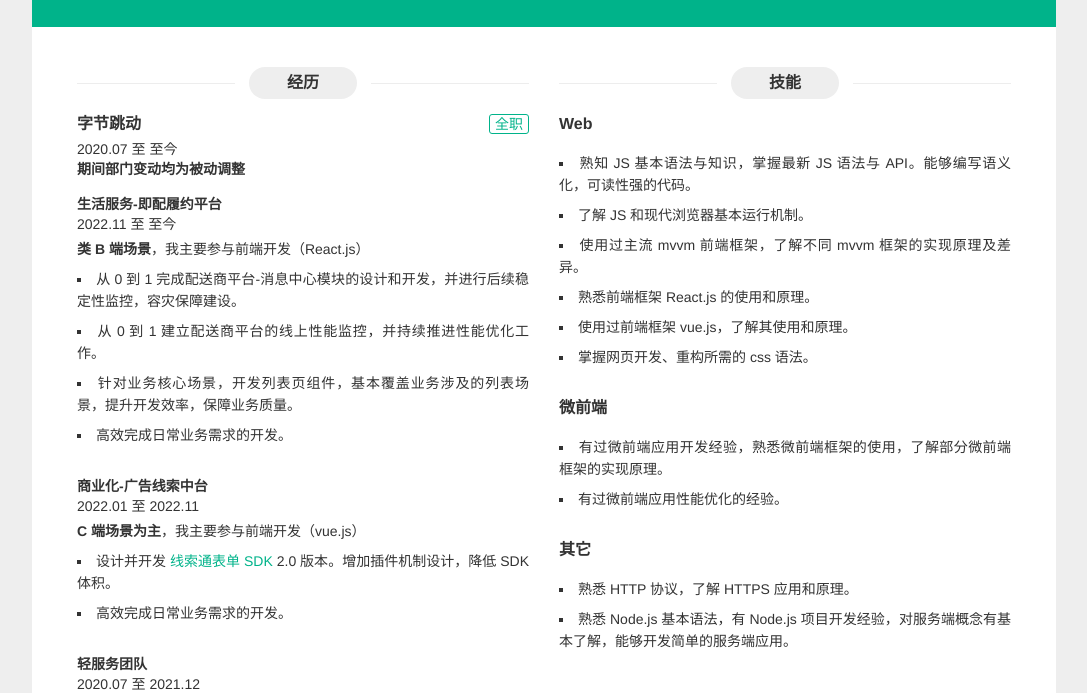
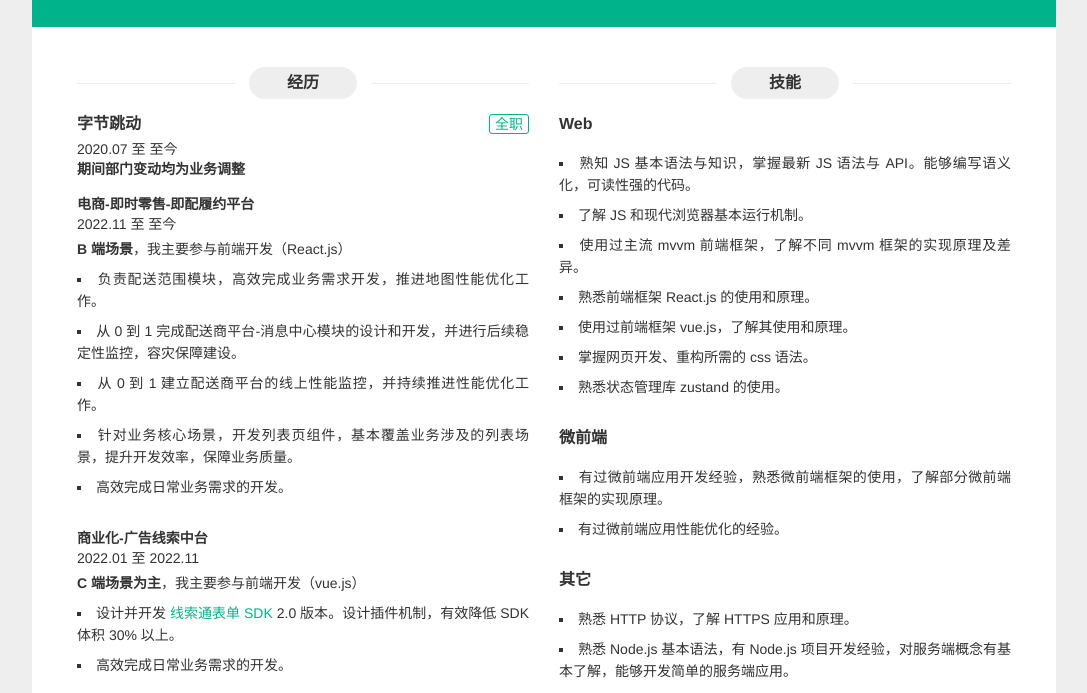
Before and after one commit to Month7/Month7.github.io, a plain HTML site: page index.html in a window 1280 px wide. Shown: the part 256-949 px from the top of the page, without its empty margins (96-1183 px from the left). Drawn offline with Linux system fonts and the light colour scheme.

Commit message:
feat: 更新简历

```diff
--- a/index.html
+++ b/index.html
@@ -91,16 +91,17 @@
             <header class="item-hd">
               <div class="item-name title">字节跳动</div>
               <span class="item-time">2020.07 至 至今</span>
-              <span class="item-time strong">期间部门变动均为被动调整</span>
+              <span class="item-time strong">期间部门变动均为业务调整</span>
               <a class="btn item-more" href="#">全职</a>
             </header>
             <header class="item-hd">
-              <h3 class="item-name"><strong>生活服务-即配履约平台</strong></h3>
+              <h3 class="item-name"><strong>电商-即时零售-即配履约平台</strong></h3>
               <span class="item-time">2022.11 至 至今</span>
             </header>
             <div class="item-bd">
-              <span class="strong">类 B 端场景</span>，我主要参与前端开发（React.js）
+              <span class="strong">B 端场景</span>，我主要参与前端开发（React.js）
               <ul class="section-content">
+                <li>负责配送范围模块，高效完成业务需求开发，推进地图性能优化工作。</li>
                 <li>从 0 到 1 完成配送商平台-消息中心模块的设计和开发，并进行后续稳定性监控，容灾保障建设。</li>
                 <li>从 0 到 1 建立配送商平台的线上性能监控，并持续推进性能优化工作。</li>
                 <li>针对业务核心场景，开发列表页组件，基本覆盖业务涉及的列表场景，提升开发效率，保障业务质量。</li>
@@ -116,7 +117,7 @@
             <div class="item-bd">
               <span class="strong">C 端场景为主</span>，我主要参与前端开发（vue.js）
               <ul class="section-content">
-                <li>设计并开发 <a href="https://www.npmjs.com/package/@clue_nidapp/form-core">线索通表单 SDK </a>2.0 版本。增加插件机制设计，降低 SDK 体积。</li>
+                <li>设计并开发 <a href="https://www.npmjs.com/package/@clue_nidapp/form-core">线索通表单 SDK </a>2.0 版本。设计插件机制，有效降低 SDK 体积 30% 以上。</li>
                 <li>高效完成日常业务需求的开发。</li>
               </ul>
             </div>
@@ -131,7 +132,6 @@
               <ul class="section-content">
                 <li>负责轻服务"页面托管"产品能力的产品设计，技术开发（全栈）及运营维护。</li>
                 <li>负责轻服务客户端（多端） SDK 的迭代开发。</li>
-                <li>负责轻服务内部管理端的开发和维护（全栈）。</li>
                 <li>高效完成轻服务主站(vue2)和平台端(Node.js)日常需求的开发。</li>
               </ul>
             </div>
@@ -255,7 +255,7 @@
                 <li>熟悉前端框架 React.js 的使用和原理。</li>
                 <li>使用过前端框架 vue.js，了解其使用和原理。</li>
                 <li>掌握网页开发、重构所需的 css 语法。</li>
-                <!-- <li>了解前端和 Node 单元测试，能够较熟练的使用 jest 等单元测试框架</li> -->
+                <li>熟悉状态管理库 zustand 的使用。</li>
               </ul>
             </div>
           </div>
@@ -269,7 +269,6 @@
             <div class="item-bd">
               <ul class="section-content">
                 <li>用React开发大型复杂应用，熟知React原理与生态技术栈经验丰富</li>
-                <li>掌握React调试、性能优化、同构、ReactNative等扩展技能</li>
               </ul>
             </div>
           </div> -->
@@ -286,19 +285,6 @@
               </ul>
             </div>
           </div>
-
-          <!--Webpack-->
-          <!-- <div class="item">
-            <header class="item-hd">
-              <div class="item-name title">微前端</div>
-            </header>
-            <div class="item-bd">
-              <ul class="section-content">
-                <li>有过微前端应用开发经验，熟悉微前端框架的使用，了解部分微前端框架的实现原理。</li>
-                <li>有过微前端应用性能优化的经验。</li>
-              </ul>
-            </div>
-          </div> -->
 
           <!--Nodejs-->
           <!-- <div class="item">
```
